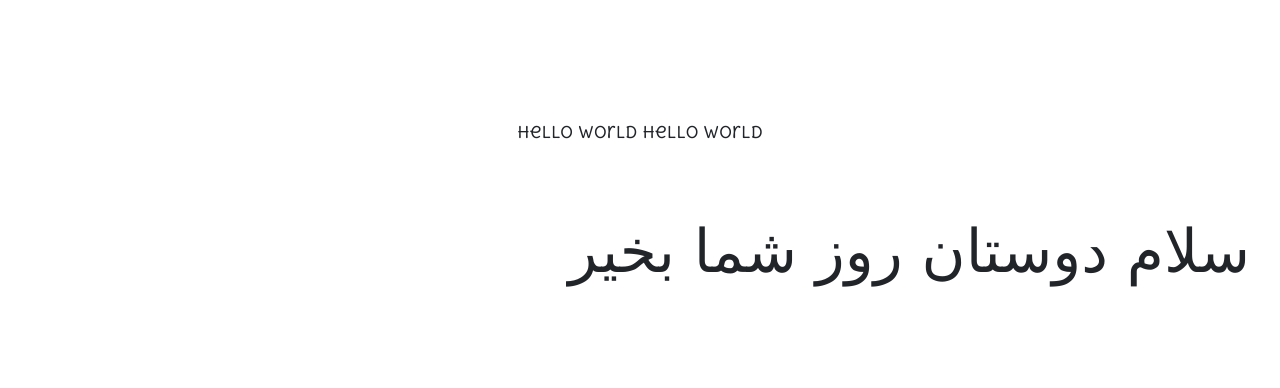
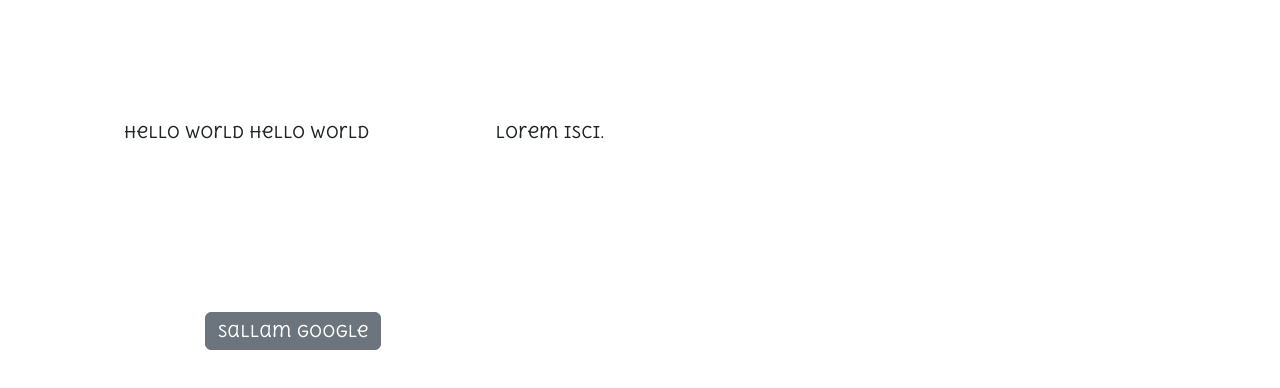
Before and after one commit to aakgh79/thing, a plain HTML site: page index.html in a window 1280 px wide. Drawn offline with Linux system fonts and the light colour scheme; a web font is replaced by a local one.

Commit message:
v1 12/09 17;00

```diff
--- a/css/style.css
+++ b/css/style.css
@@ -1,20 +1,41 @@
 
   * {
-    font-family: DeliusUnicase ;
+    font-family: DeliusUnicase;
     font: size 50px;
      text-align:center;
      margin-top: 60px ;
   }
-
+.too:hover{
+  color:#f44336;
+  padding:20px auto;
+  background-color:green !important;
+ }
+ .too:active{
+  color: blue;
+  padding: 40px;
+ }
   @font-face {
     font-family: Sahel;
     src: url("../font/Sahel.woff2");
   }
-@font-face{
+  @font-face{
 font-family: parastoo;
 src: url(../font/Parastoo.woff2);
 }
-@font-face {
+  @font-face {
   font-family: DeliusUnicase ;
   src: url(../font/DeliusUnicase-Regular.ttf);
 }
+
+.container {  display: grid;
+  grid-template-columns: 2fr 1.5fr 150px 1fr 1fr;
+  grid-template-rows: 1fr 1fr;
+  grid-auto-columns: 300px;
+  gap: 18px 15px;
+  grid-auto-flow: column dense;
+  justify-content: start;
+  align-items: start;
+  grid-template-areas:
+    ". . . . ."
+    ". . . . .";
+}
--- a/index.html
+++ b/index.html
@@ -11,21 +11,22 @@
     <script src="js/bootstrap.js"></script>
     <script src="js/all.js"></script>
     <script src="js/jquery-3.7.1.min.js"></script>
-
-    <link rel="preconnect" href="https://fonts.googleapis.com">
-    <link rel="preconnect" href="https://fonts.gstatic.com" crossorigin>
-    <link href="https://fonts.googleapis.com/css2?family=Delius+Unicase:wght@400;700&display=swap" rel="stylesheet">
     <title> new.new </title>
 
 </head>
 <body >
-    <Div >
-  <p >hello world hello world </p>
-</Div>
-<div style="font-size :60px;">
-<p style="text-align:end; margin-right: 30px;">سلام دوستان روز شما بخیر </p>
+
+
+<div style="font-size :40px;">
+
 </div>
+<div class="container" >
+  <p>hello world hello world </p>
+<p  style="text-align:end; margin-right:30px;"><a class= "too btn btn-secondary" href="https://google.com/" target="_top" >sallam google</a></p>
+<p>Lorem isci.</p>
 
+
+</div>
 
 
 
```
